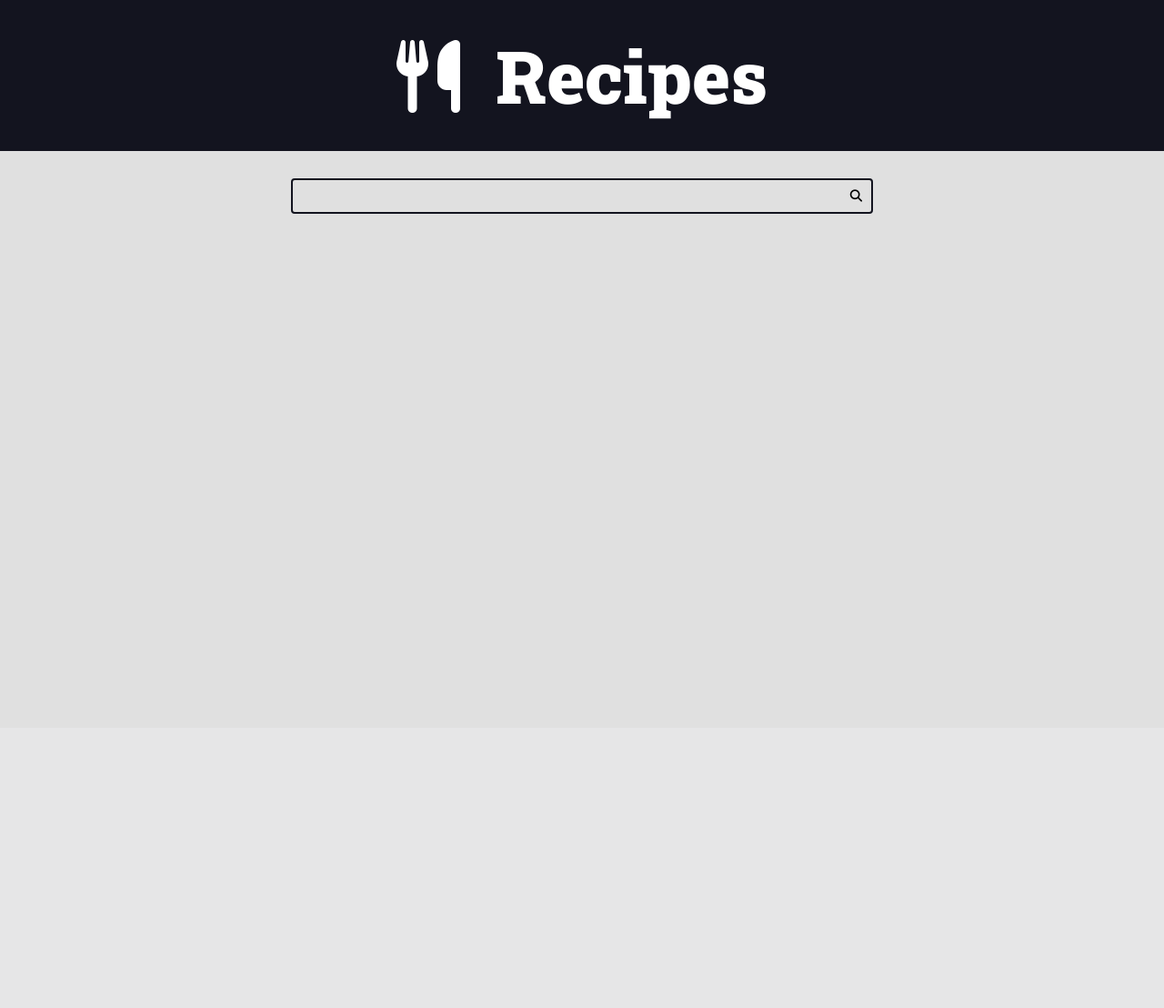
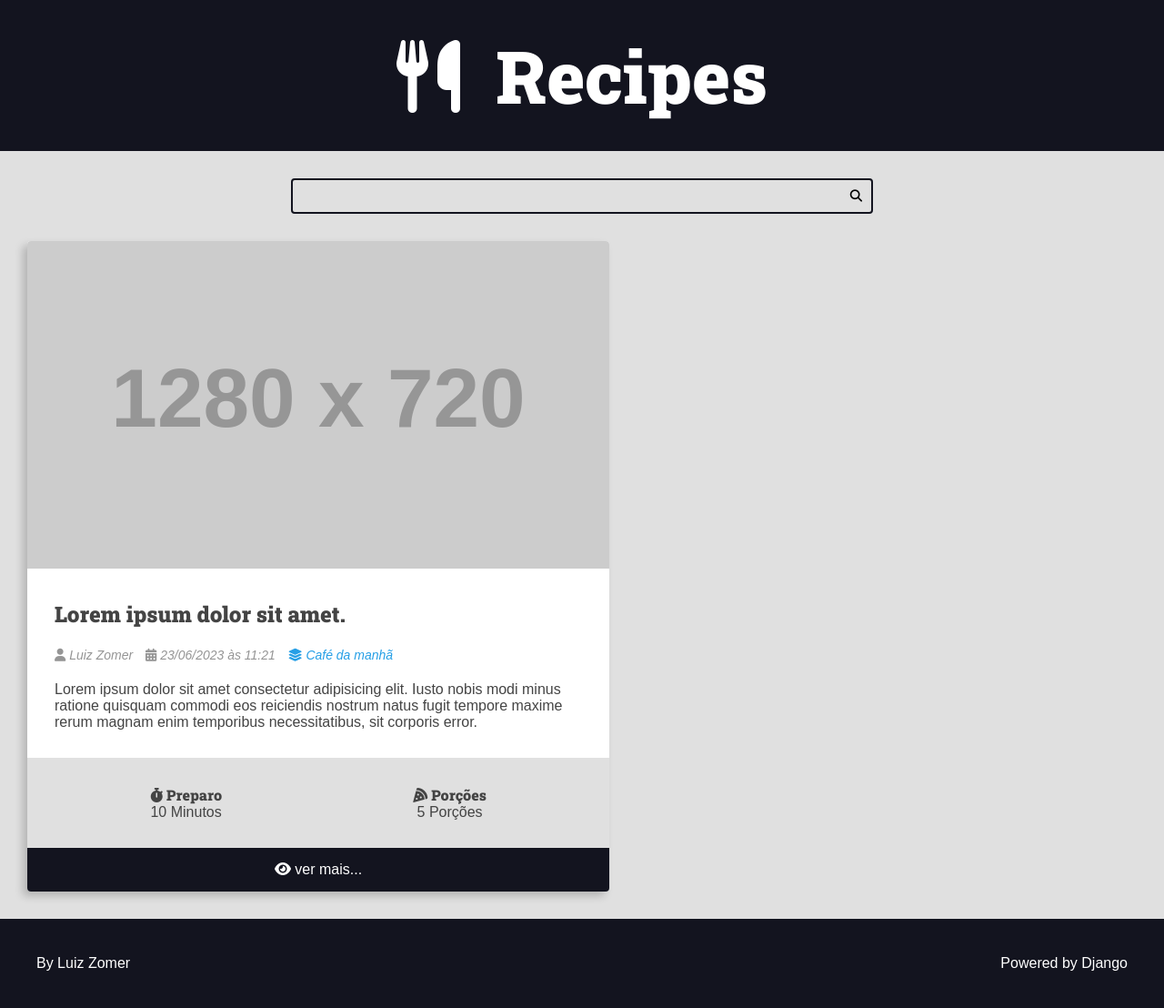
Before and after one commit to LuizZomer/projeto-django, a Django app: page / in a window 1280 px wide. Shown: the whole page at 91% size. Before the commit the page ends 235 px from the top, so only its background shows below. Run offline with Django 4.2, Linux system fonts and the light colour scheme; grey boxes labelled with a size stand in for pictures from a placeholder-image service; some libraries are stand-ins or nearby versions.

Commit message:
fim do basico

```diff
--- a/home/static/home/style.css
+++ b/home/static/home/style.css
@@ -58,6 +58,7 @@ body{
     font-size: 1.6rem;
     font-family: var(--font-primary);
     background: var(--color-gray-1);
+    color: var(--color-dark-text);
 }
 
 h1,h2,h3,h4 {
@@ -133,10 +134,120 @@ h1,h2,h3,h4 {
     color: var(--color-primary);
 }
 
-.content-container{
-    background: blue;
+.main-content{
+    padding-top: 0;
+
 }
 
-.temp{
-    height: 40rem;
+.main-content-list{
+    display: grid;
+    grid-template-columns: repeat(auto-fit, minmax(340px, 1fr));
+    gap: var(--spacing-gutter-large);
 }
+
+.recipe{
+    background: var(--color-white);
+    box-shadow: -5px 5px 10px rgba(0,0,0,.2);
+    transform: scale(1);
+    transition: all 300ms ease-in-out;
+    border-radius: .4rem;
+    overflow: hidden;
+}
+
+.recipe img{
+    max-width: 100%;
+
+}
+
+.recipe-list-item{
+    max-width: 64rem;
+}
+
+.recipe-list-item:hover{
+    transform: scale(1.03);
+    box-shadow: -8px 8px 18px rgba(0,0,0,.4);
+
+}
+
+.recipe-title-container{
+    padding: var(--spacing-gutter-medium);
+    padding-bottom: 2rem;
+}
+
+.recipe-author{
+    padding: 0 var(--spacing-gutter-medium);
+}
+
+.recipe-content{
+    padding: var(--spacing-gutter-medium);
+    padding-top: 2rem;
+}
+
+.recipe-author-item{
+    color: var(--color-gray-4);
+    margin-right: 1rem;
+    font-style: italic;
+    font-size: 1.4rem;
+}
+
+.recipe-author a{
+    color: var(--color-primary);
+    transition: all 300ms ease-in-out;
+    text-decoration: none;
+}
+
+.recipe-author a:hover{
+    color: var(--color-primary-dark);
+}
+
+.recipe-meta-container {
+    display: flex;
+    flex-flow: row wrap;
+    padding: var(--spacing-gutter-medium);
+    background: var(--color-gray-1);
+}
+
+.recipe-meta {
+    display: flex;
+    flex-flow: column nowrap;
+    flex-shrink: 1;
+    flex-grow: 1;
+    text-align: center;
+}
+
+.recipe-meta-title {
+    font-size: 1.6rem;
+}
+
+.recipe-footer a {
+    background: var(--color-primary-dark);
+    display: block;
+    color: var(--color-white);
+    text-decoration: none;
+    text-align: center;
+    padding: 1.5rem var(--spacing-gutter-medium);
+    transition: all 300ms ease-in-out;
+}
+
+.recipe-footer a:hover {
+    filter: brightness(2);
+}
+
+.main-footer {
+    display: flex;
+    align-items: center;
+    justify-content: space-between;
+    background: var(--color-primary-dark);
+    color: var(--color-white);
+    padding: var(--spacing-gutter-large);
+}
+
+.main-footer a {
+    color: var(--color-white);
+    text-decoration: none;
+    transition: all 300ms ease-in-out;
+}
+
+.main-footer a:hover {
+    filter: brightness(.8);
+}
--- a/home/templates/home/pages/home.html
+++ b/home/templates/home/pages/home.html
@@ -5,11 +5,10 @@
     {% include 'home/partials/search.html' %}
 
     <main class="main-content-container">
-        <div class="main-content container">
-            <div class="temp">
-
-            </div>
+        <div class="main-content main-content-list container">
+            {% include 'home/partials/recipes.html' %}
         </div>
     </main>
+    {% include 'home/partials/footer.html' %}
 </body>
 </html>
--- /dev/null
+++ b/home/templates/home/partials/footer.html
@@ -0,0 +1,9 @@
+<footer class="main-footer">
+    <div class="developer">
+      <a href="https://www.otaviomiranda.com.br/" target="_blank" rel="noreferrer noopener">By Luiz Zomer</a>
+    </div>
+
+    <div class="powered">
+      <a href="https://www.djangoproject.com/" target="_blank" rel="noreferrer noopener">Powered by Django</a>
+    </div>
+</footer>
--- /dev/null
+++ b/home/templates/home/partials/recipes.html
@@ -0,0 +1,52 @@
+<div class="recipe recipe-list-item">
+    <div class="recipe-cover">
+        <img src="https://placehold.co/1280x720.png/" alt="temporario">
+    </div>
+
+    <div class="recipe-title-container">
+        <h2 class="recipe-title">Lorem ipsum dolor sit amet.</h2>
+    </div>
+
+    <div class="recipe-author">
+        <span class="recipe-author-item">
+            <i class="fas fa-user"></i>
+            Luiz Zomer
+        </span>
+        <span class="recipe-author-item">
+            <i class="fas fa-calendar-alt"></i>
+            23/06/2023 às 11:21
+        </span>
+        <span class="recipe-author-item">
+            <a href="/recipes/category/cafe-da-manha/">
+                <i class="fas fa-layer-group"></i>
+                <span>Café da manhã</span>
+            </a>
+        </span>
+    </div>
+
+    <div class="recipe-content">
+        <p>Lorem ipsum dolor sit amet consectetur adipisicing elit. Iusto nobis modi minus ratione quisquam commodi eos reiciendis nostrum natus fugit tempore maxime rerum magnam enim temporibus necessitatibus, sit corporis error.</p>
+    </div>
+
+    <div class="recipe-meta-container">
+        <div class="recipe-meta recipe-preparation">
+            <h3 class="recipe-meta-title"><i class="fas fa-stopwatch"></i> Preparo</h3>
+            <div class="recipe-meta-text">
+                10 Minutos
+            </div>
+        </div>
+        <div class="recipe-meta recipe-servings">
+            <h3 class="recipe-meta-title"><i class="fas fa-pizza-slice"></i> Porções</h3>
+            <div class="recipe-meta-text">
+                5 Porções
+            </div>
+        </div>
+    </div>
+
+    <footer class="recipe-footer">
+        <a class="recipe-read-more button button-dark button-full-width" href="/recipes/3/">
+            <i class="fas fa-eye"></i>
+            <span>ver mais...</span>
+        </a>
+    </footer>
+</div>
```
